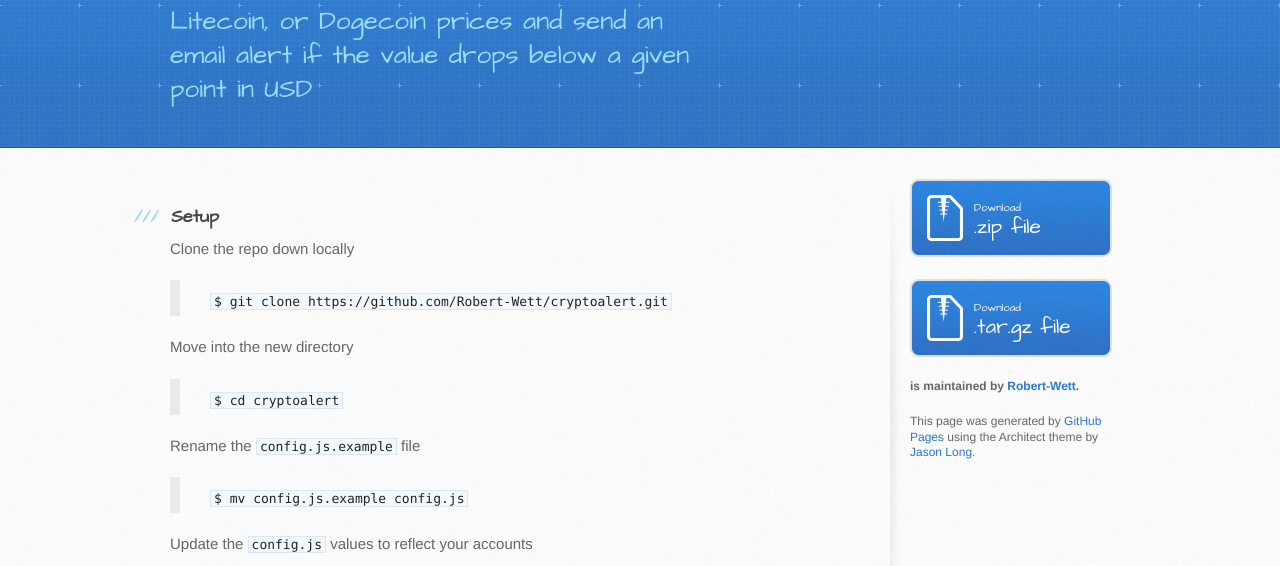
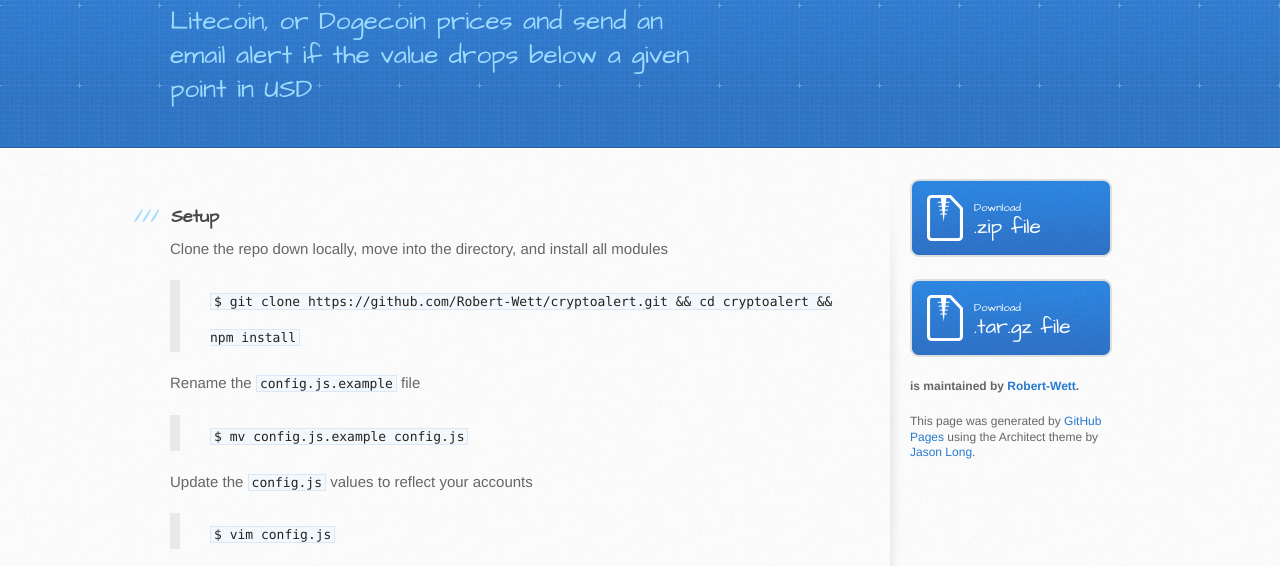
Before and after one commit to Robert-Wett/cryptoalert, a plain HTML site: page index.html in a window 1280 px wide. Shown: the part 155-721 px from the top of the page. Drawn offline with Linux system fonts and the light colour scheme.

```diff
--- a/index.html
+++ b/index.html
@@ -31,16 +31,10 @@
           <h3>
 <a name="setup" class="anchor" href="#setup"><span class="octicon octicon-link"></span></a>Setup</h3>
 
-<p>Clone the repo down locally</p>
+<p>Clone the repo down locally, move into the directory, and install all modules</p>
 
 <blockquote>
-<p><code>$ git clone https://github.com/Robert-Wett/cryptoalert.git</code></p>
-</blockquote>
-
-<p>Move into the new directory</p>
-
-<blockquote>
-<p><code>$ cd cryptoalert</code></p>
+<p><code>$ git clone https://github.com/Robert-Wett/cryptoalert.git &amp;&amp; cd cryptoalert &amp;&amp; npm install</code></p>
 </blockquote>
 
 <p>Rename the <code>config.js.example</code> file</p>
--- a/params.json
+++ b/params.json
@@ -1 +1 @@
-{"name":"cryptoalert","tagline":"Listen to a live feed of the latest Bitcoin, Litecoin, or Dogecoin prices and send an email alert if the value drops below a given point in USD","body":"###Setup\r\nClone the repo down locally\r\n> `$ git clone https://github.com/Robert-Wett/cryptoalert.git`\r\n\r\nMove into the new directory\r\n> `$ cd cryptoalert`\r\n\r\nRename the `config.js.example` file\r\n> `$ mv config.js.example config.js`\r\n\r\nUpdate the `config.js` values to reflect your accounts\r\n> `$ vim config.js`\r\n\r\n-------\r\n###Usage\r\n<em>Note: omit the `&` if on windows....I've not tested this on windows, just Mac/Linux</em>\r\n\r\nSet an alarm to send an email if bitcoin drops below $600 USD\r\n> `$ node listen.js 600 &`\r\n\r\nSet an alarm to send an email if litecoin drops below $6 USD\r\n> `$ node listen.js -l 6 &`\r\n\r\nSet an alarm to send an email if dogecoin drops below $0.0007 USD\r\n> `$ node listen.js -d 0.0007 &`\r\n\r\n-------\r\n###Email Result (btc)\r\nHere's an example of the default email sent:\r\n![rendered email](http://i.imgur.com/erNNift.png)","google":"","note":"Don't delete this file! It's used internally to help with page regeneration."}
+{"name":"cryptoalert","tagline":"Listen to a live feed of the latest Bitcoin, Litecoin, or Dogecoin prices and send an email alert if the value drops below a given point in USD","body":"###Setup\r\nClone the repo down locally, move into the directory, and install all modules\r\n> `$ git clone https://github.com/Robert-Wett/cryptoalert.git && cd cryptoalert && npm install`\r\n\r\nRename the `config.js.example` file\r\n> `$ mv config.js.example config.js`\r\n\r\nUpdate the `config.js` values to reflect your accounts\r\n> `$ vim config.js`\r\n\r\n-------\r\n###Usage\r\n<em>Note: omit the `&` if on windows....I've not tested this on windows, just Mac/Linux</em>\r\n\r\nSet an alarm to send an email if bitcoin drops below $600 USD\r\n> `$ node listen.js 600 &`\r\n\r\nSet an alarm to send an email if litecoin drops below $6 USD\r\n> `$ node listen.js -l 6 &`\r\n\r\nSet an alarm to send an email if dogecoin drops below $0.0007 USD\r\n> `$ node listen.js -d 0.0007 &`\r\n\r\n-------\r\n###Email Result (btc)\r\nHere's an example of the default email sent:\r\n![rendered email](http://i.imgur.com/erNNift.png)","google":"","note":"Don't delete this file! It's used internally to help with page regeneration."}
```
